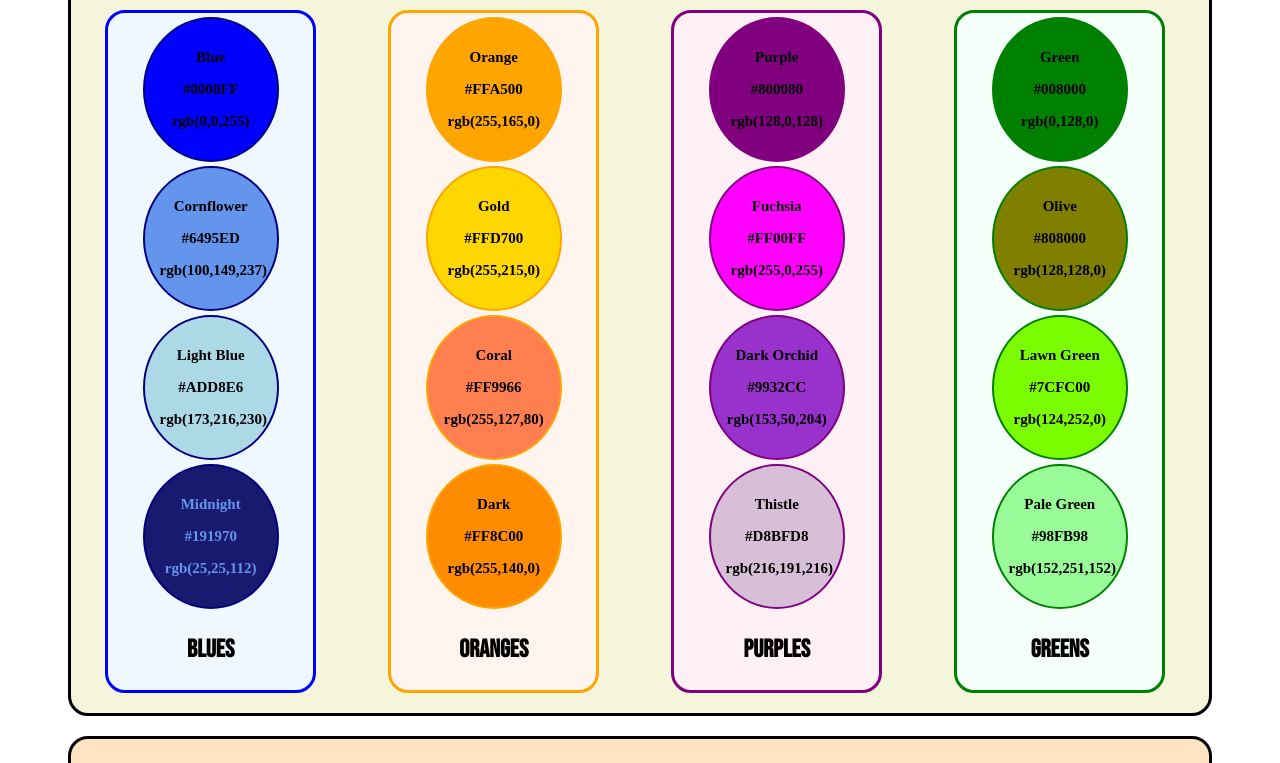
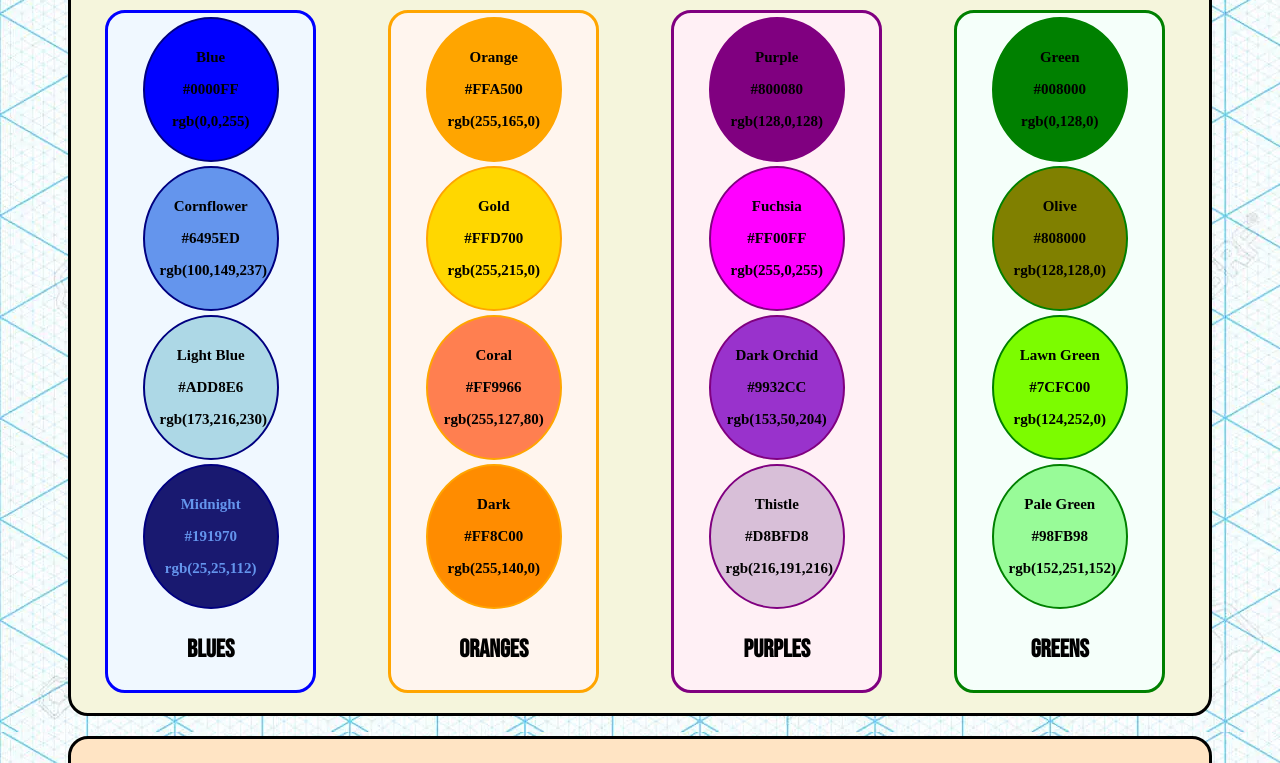
Before and after one commit to quezbeme/styleguide, a plain HTML site: page index.html in a window 1280 px wide. Shown: the part 187-950 px from the top of the page. Drawn offline with Linux system fonts and the light colour scheme; a web font is replaced by a local one.

Commit message:
Update style.css

```diff
--- a/style.css
+++ b/style.css
@@ -1,6 +1,6 @@
 @import url('https://fonts.googleapis.com/css2?family=Babylonica&family=Bebas+Neue&family=Grape+Nuts&family=Quicksand&family=Rubik+Glitch&family=Rubik+Moonrocks&display=swap');
 body{
-    background-image: url("./resources/bg.webp");
+    background-image: url("bg.webp");
 }
 header{
     font-family: "Bebas Neue";
```
